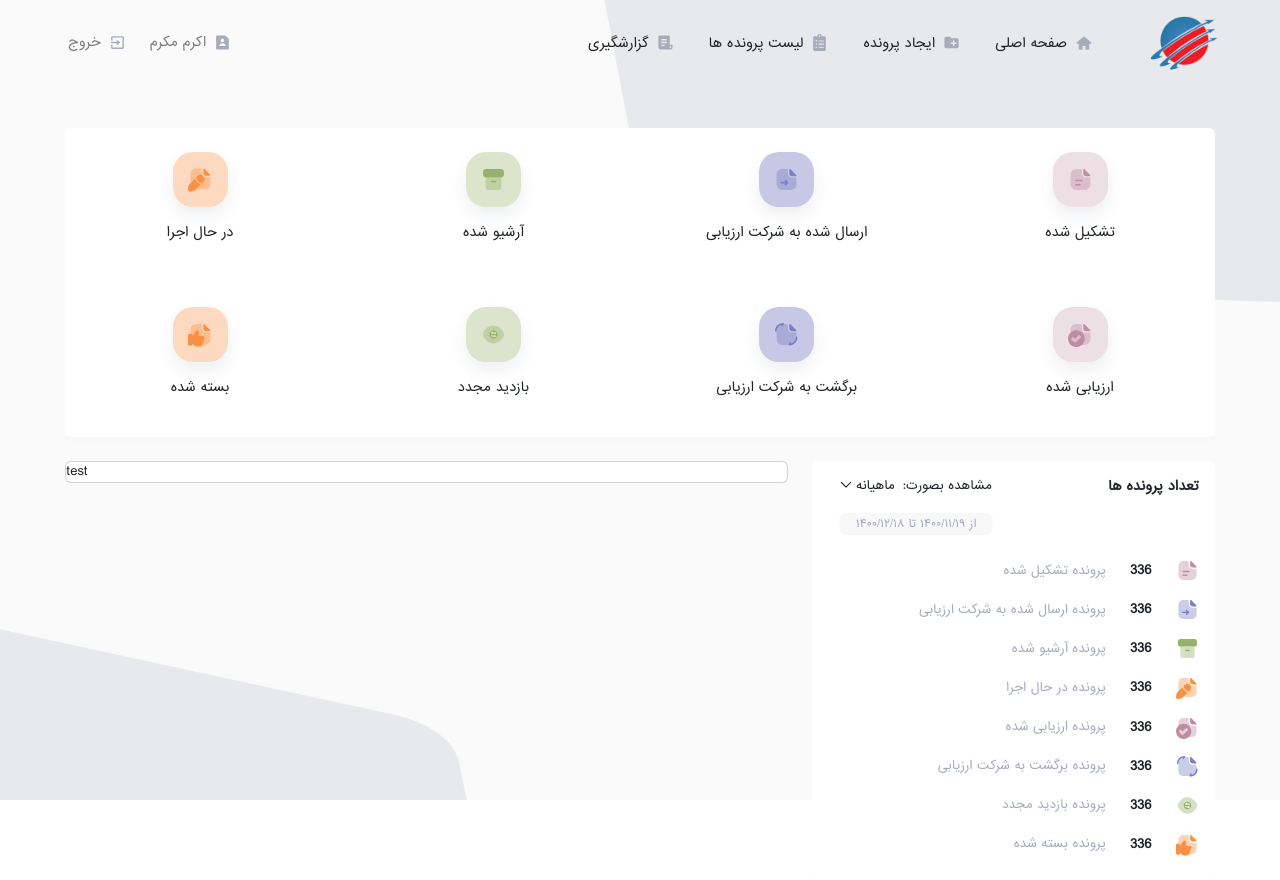
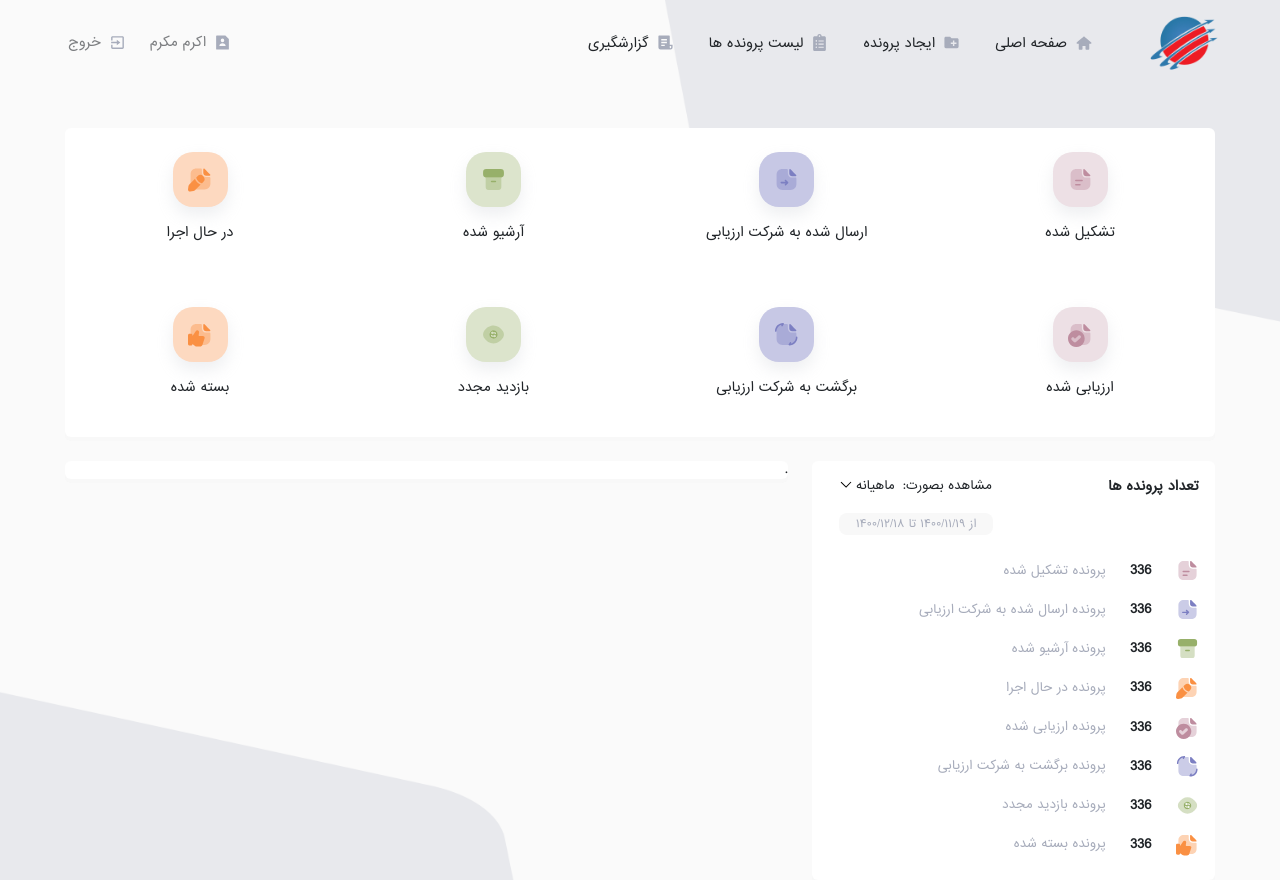
Before and after one commit to SarahMoradi/iranian-pooshesh-interview, a React (Create React App) app: page / in a window 1280 px wide. Built offline with nearby package versions, Linux system fonts and the light colour scheme.

Commit message:
added chart holder in dashboard

```diff
--- a/src/App.css
+++ b/src/App.css
@@ -8,6 +8,7 @@ body {
   box-sizing: border-box;
   font-family: 'B-yekan';
   font-size: 13px;
+  overflow-x: hidden;
 }
 input::placeholder {
   font-size: 10px !important;
--- a/src/components/dashboard/index.module.css
+++ b/src/components/dashboard/index.module.css
@@ -1,8 +1,7 @@
 .dashboard_page__container {
-  height: 100vh;
-  width: 100vw;
+  height: auto;
+  width: auto;
   background-size: cover;
-  background-repeat: no-repeat;
   background-image: url('../../../public/images/background.png');
 }
 .option_list__container {
--- /dev/null
+++ b/src/components/dashboard/statistics/chart-statistics/ChartStatistics.js
@@ -0,0 +1,12 @@
+import { Card, Col } from 'reactstrap'
+
+import styles from '../statistics.module.css'
+
+const ChartStatistics = () => {
+  return (
+    <Col sm='11' md='11' lg='7'>
+      <Card className={styles.folder_statistics__container}>.</Card>
+    </Col>
+  )
+}
+export default ChartStatistics
--- a/src/components/dashboard/statistics/index.js
+++ b/src/components/dashboard/statistics/index.js
@@ -1,17 +1,12 @@
 import { Card, Col, Row } from 'reactstrap'
 
+import ChartStatistics from './chart-statistics/ChartStatistics'
 import FolderStatistics from './folders-statistics/FolderStatistics'
 
 const Statistics = () => {
   return (
     <Row className='w-100 d-flex justify-content-center mt-4'>
-      <Col sm='11' md='11' lg='7'>
-        <Card>
-          <Row>
-            <Col sm='12'>test</Col>
-          </Row>
-        </Card>
-      </Col>
+      <ChartStatistics />
       <FolderStatistics />
     </Row>
   )
```
